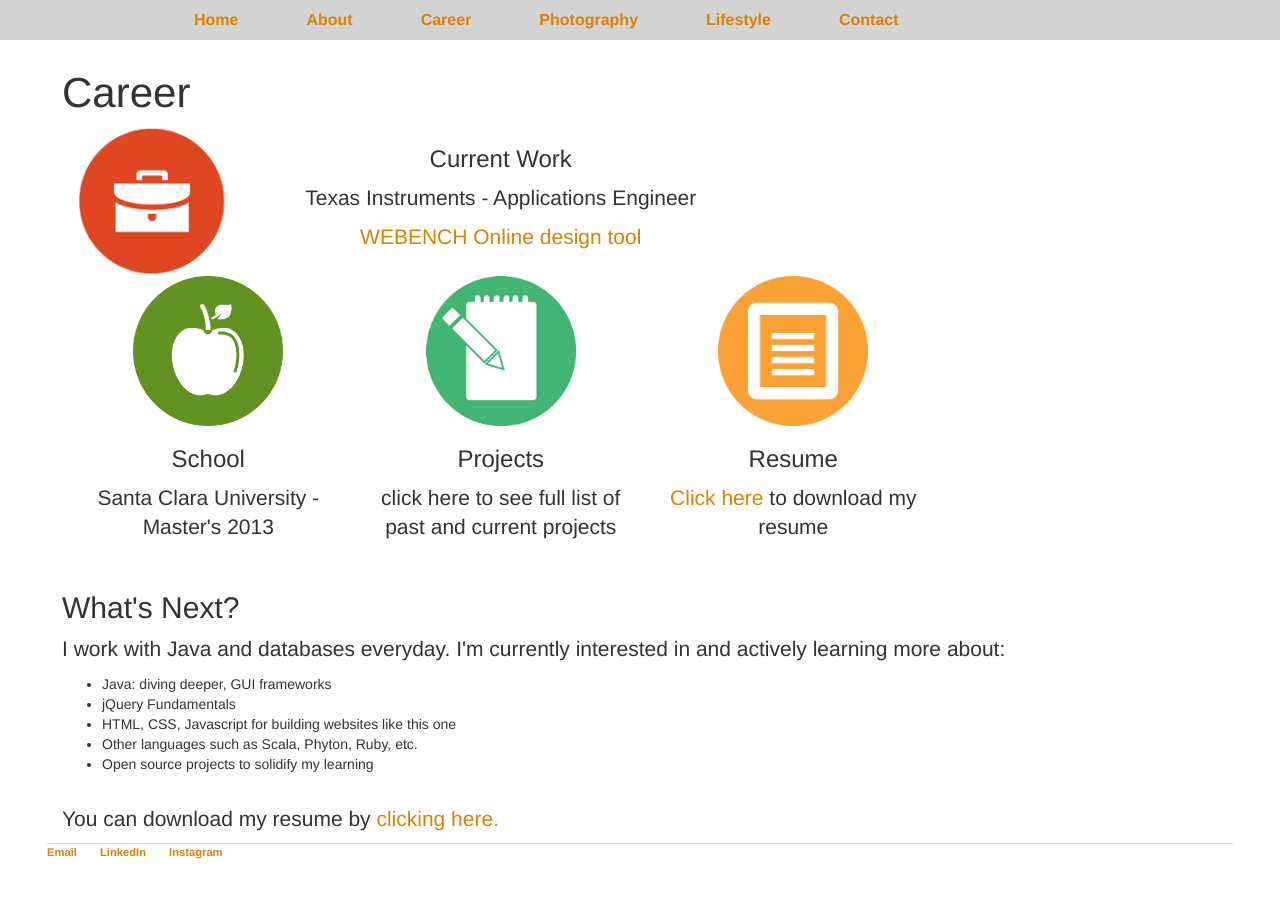
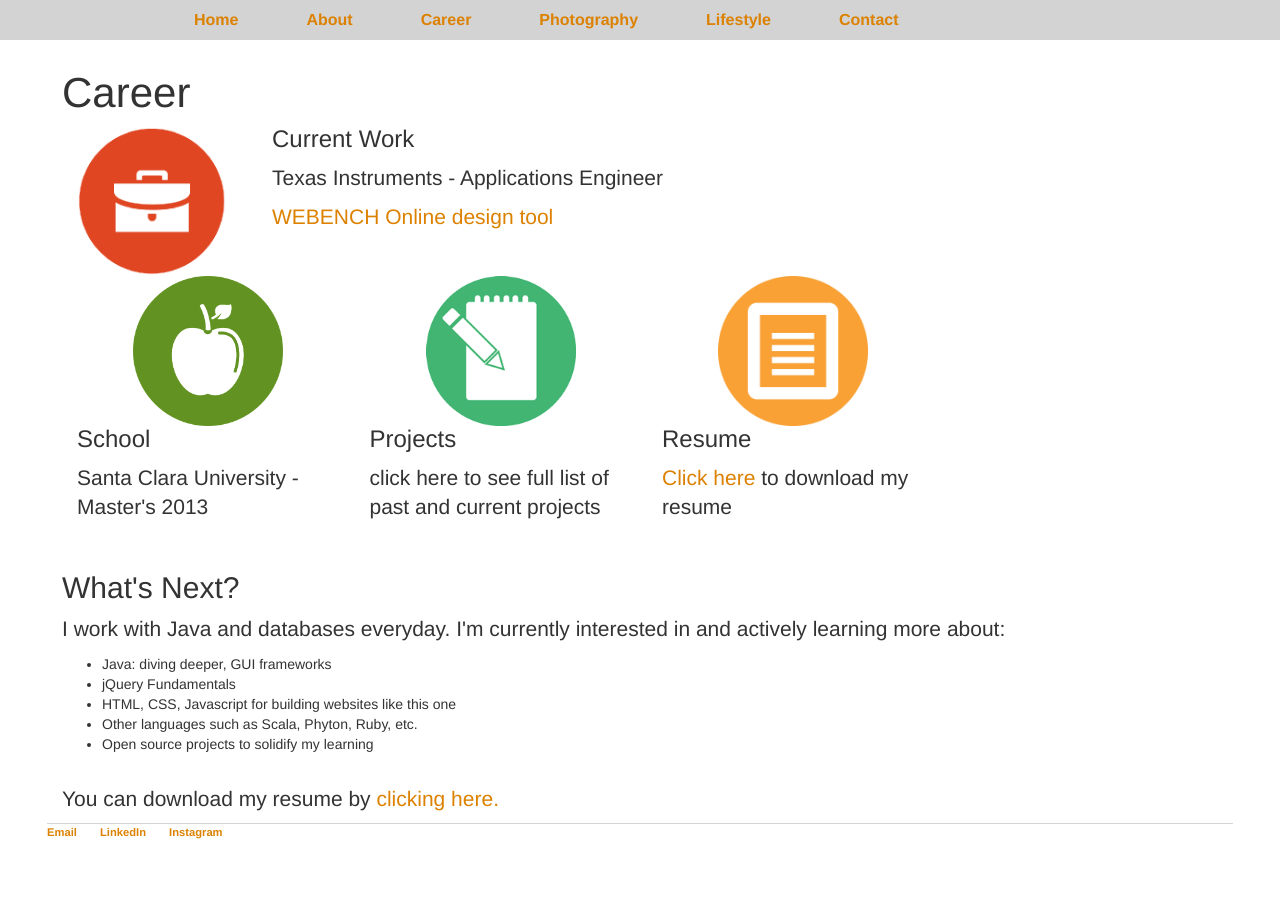
Before and after one commit to itsonlyjaz/itsonlyjaz.github.io, a Jekyll site: the page built from career/index.html, in a window 1280 px wide. Built offline with Jekyll 4.4.1, drawn with Linux system fonts in a browser that asks for light colours.

Commit message:
Update main.css

```diff
--- a/css/main.css
+++ b/css/main.css
@@ -237,3 +237,13 @@ ul.posts li {
 .services section {
     text-align: center;
 }
+
+
+@media(min-width: 1200px) {
+    h3 {
+        margin-top: 0;
+    }
+    .services section {
+        text-align: left;
+    }
+}
```
